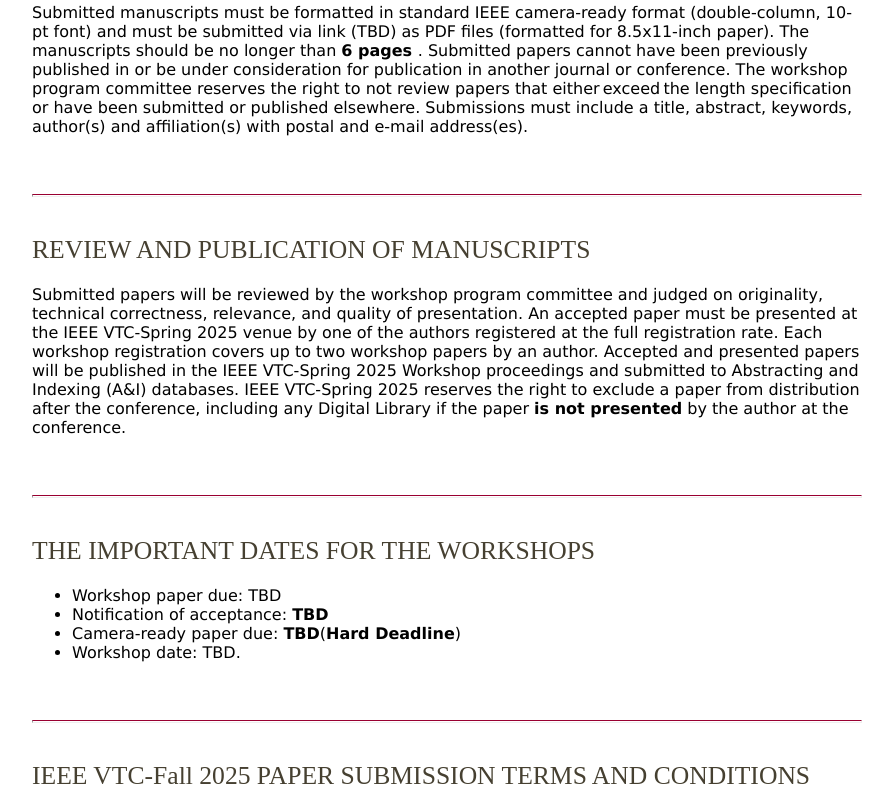
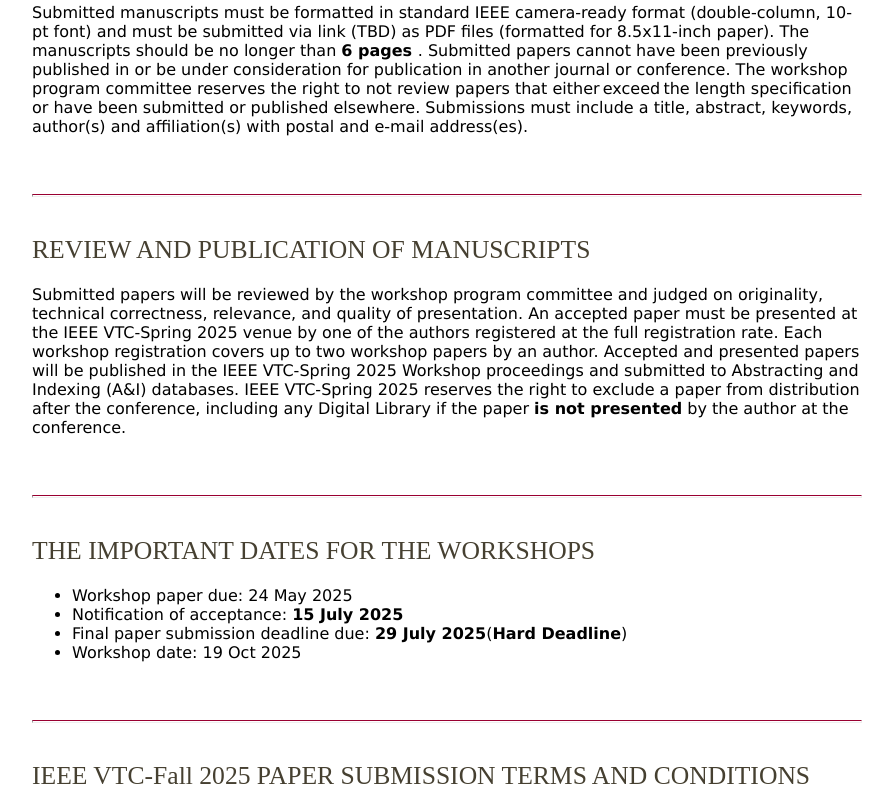
Before and after one commit to simpsonhu/VTCFall2025_LAE_WS, a plain HTML site: page index.html in a window 1280 px wide. Shown: the part 3170-3978 px from the top of the page, without its empty margins (248-1141 px from the left). Drawn offline with Linux system fonts and the light colour scheme; files that its build step writes are made by us from their sources.

Commit message:
Update index.html

```diff
--- a/index.html
+++ b/index.html
@@ -56,7 +56,7 @@
 						</ul>
 				        <p>INVITED SPEAKER</p>
 				               <ul>
-						<li>TBD</li>
+						<li>Prof. Shugong Xu, Xi'an Jiaotong-Liverpool University, China</li>
 						</ul>
 					<p>TECHNICAL PROGRAM COMMITTEE (Listed by Name)</p>
 						<ul>
@@ -111,10 +111,10 @@
 				<br>
 					<h2>THE IMPORTANT DATES FOR THE WORKSHOPS</h2>
 						<ul>
-						<li>Workshop paper due: TBD</li>
-						<li>Notification of acceptance: <b>TBD</b></li>
-						<li>Camera-ready paper due: <b>TBD</b>(<b>Hard Deadline</b>)</li>
-						<li>Workshop date: TBD.</li>
+						<li>Workshop paper due: 24 May 2025</li>
+						<li>Notification of acceptance: <b>15 July 2025</b></li>
+						<li>Final paper submission deadline due: <b>29 July 2025</b>(<b>Hard Deadline</b>)</li>
+						<li>Workshop date: 19 Oct 2025</li>
 						</ul>
 				<br>
 				<br>
```
